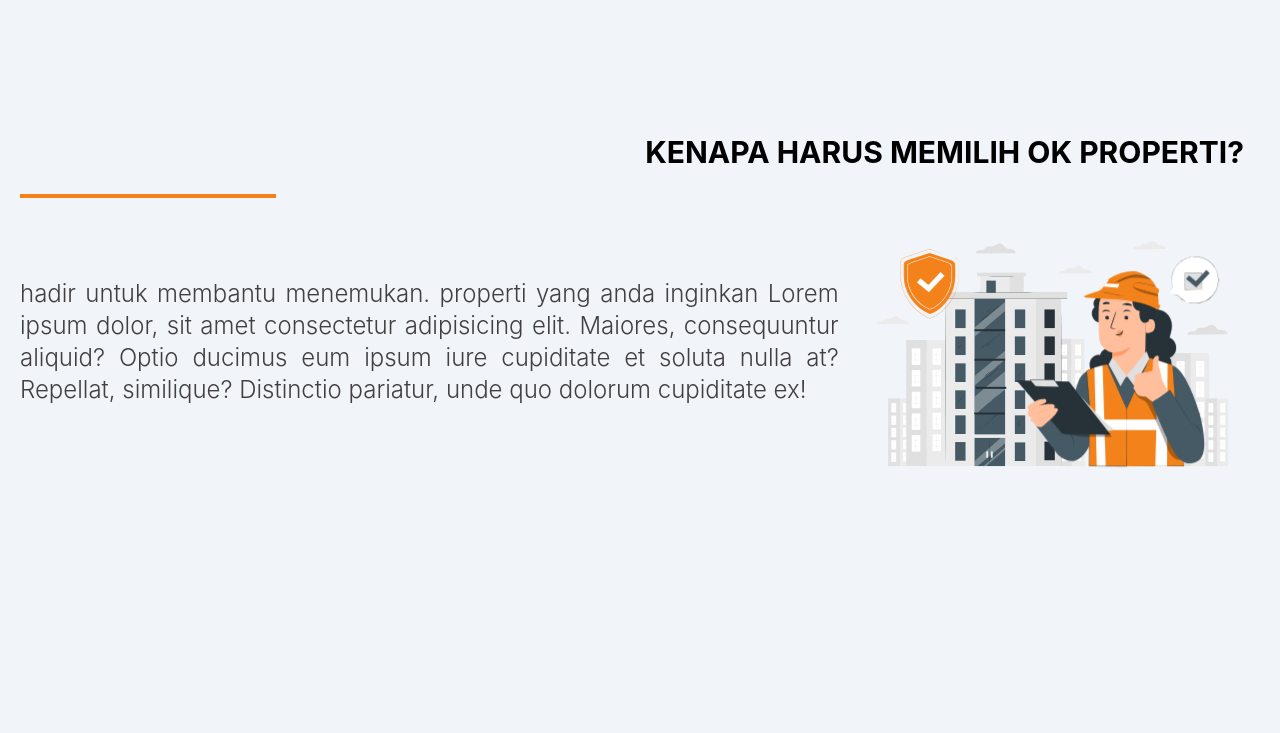
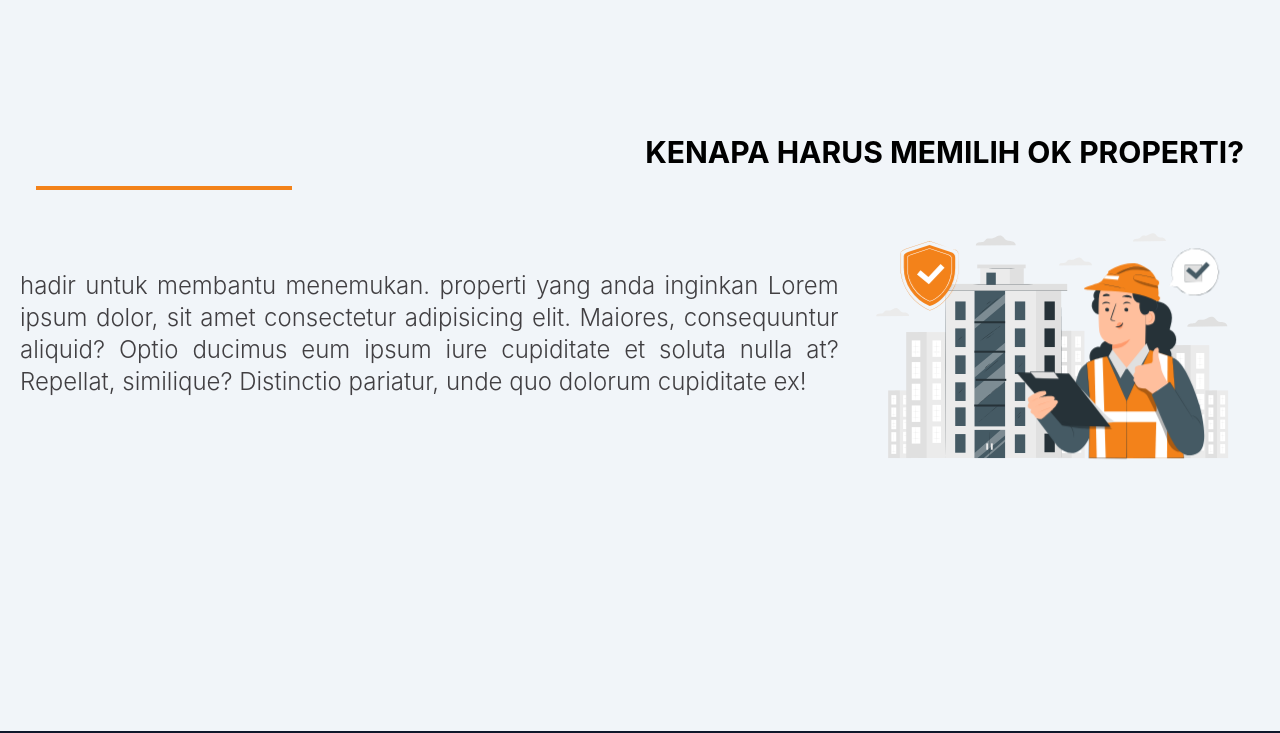
Before and after one commit to DenySurya/Magang_OKProperti, a website: page index.html in a window 1280 px wide. Shown: the part 3080-3813 px from the top of the page. Drawn offline with nearby package versions, Linux system fonts and the light colour scheme.

Commit message:
19/8/2022

```diff
--- a/index.html
+++ b/index.html
@@ -1080,16 +1080,16 @@
     <!-- KENAPA OK PROPERTI -->
     <section id="mengapa" class="dark:bg-slate-800 bg-slate-100 pt-36 pb-16">
         <div class="container">
-            <div class="w-full px-4   ">
+            <div class=" justify-end items-center px-4   ">
                 <h1 data-aos="fade-left" data-aos-anchor-placement="center-center" data-aos-delay="300"
                     class="mb-2 text-xl dark:text-white font-bold uppercase text-text1 text-right lg:text-3xl md:text-md lg:text-right">
                     KENAPA HARUS MEMILIH OK PROPERTI?
                 </h1>
+                <hr data-aos="fade-left" data-aos-anchor-placement="center-center" data-aos-delay="500"
+                    class=" mt-4 flex ml-auto py-2 border-t-4 border-primary dark:gray-700 w-64 ">
+                </hr>
             </div>
-            <div class="flex  ">
-                <hr data-aos="fade-left" data-aos-anchor-placement="center-center" data-aos-delay="500"
-                    class=" mt-4 flex justify-end py-2 border-t-4 border-primary dark:gray-700 w-64 ">
-            </div>
+
             <div class="grid grid-cols-1 lg:grid-cols-3  gap-4 md:gap-6">
                 <!-- text -->
                 <div data-aos="fade-right" data-aos-anchor-placement="center-bottom" data-aos-delay="500"
```
